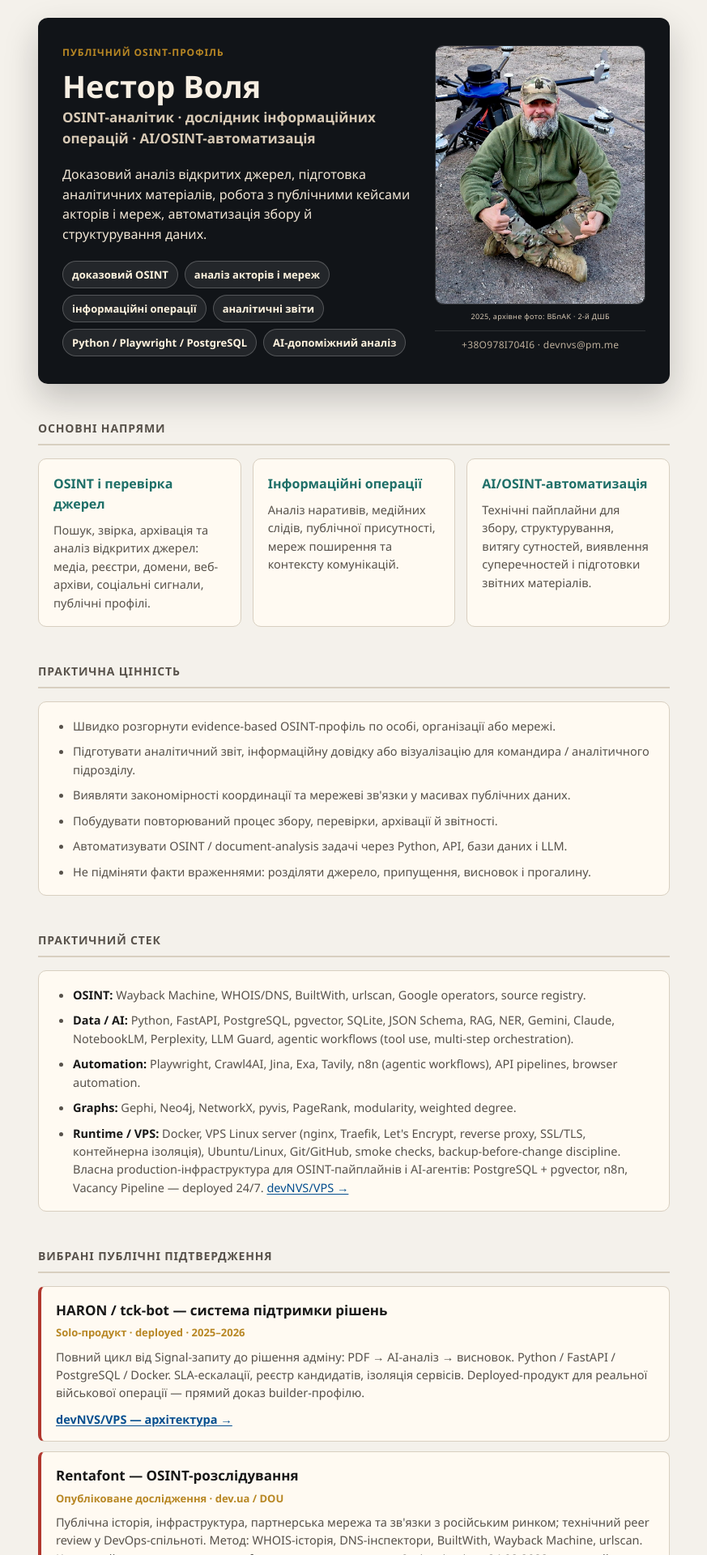
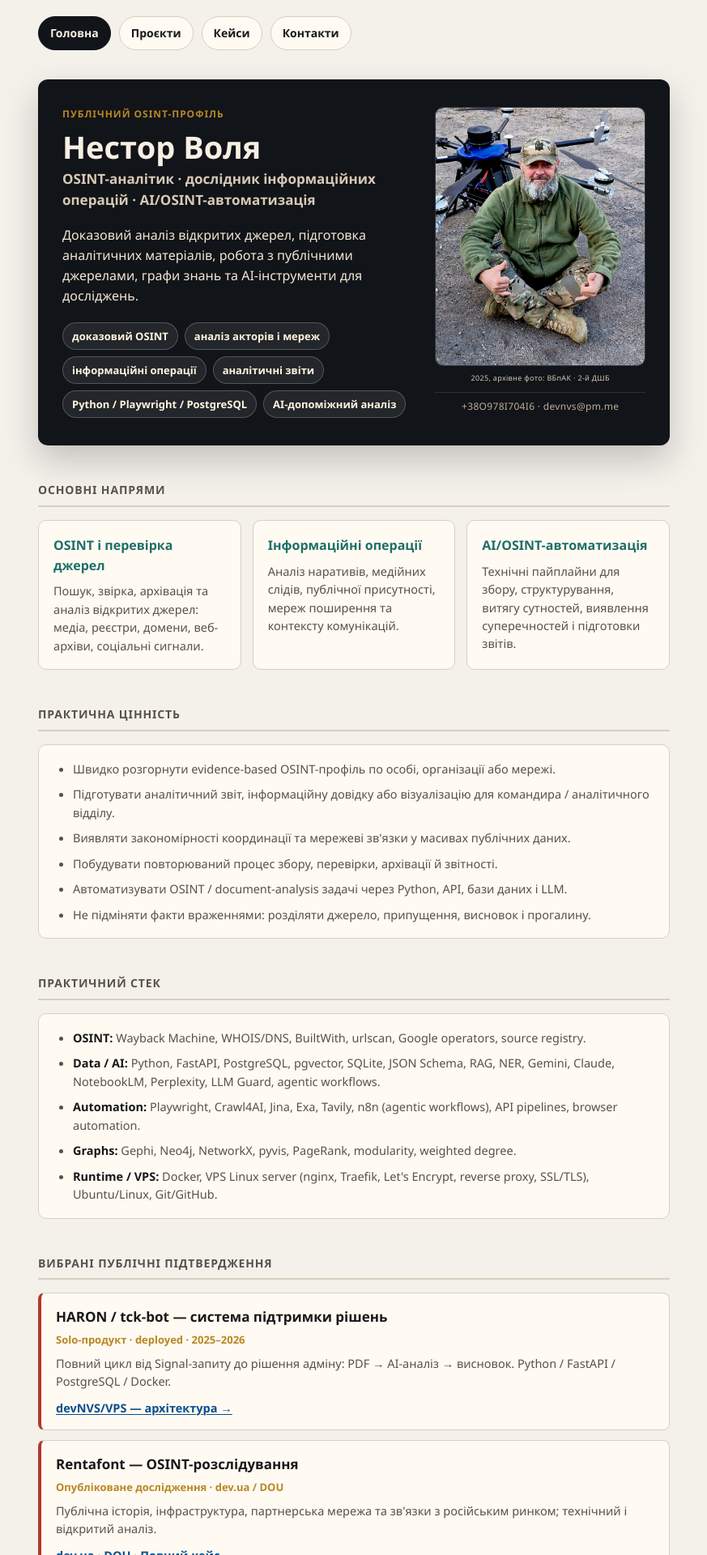
Before and after one commit to NestorVolya/nestorvolya.github.io, a Jekyll site: the page index.html, which Jekyll copies as it is, in a window 1280 px wide. Shown: the top 1920 px of the page at 81% size, without its empty margins (203-1076 px from the left). Built offline with Jekyll 4.4.1, drawn with Linux system fonts in a browser that asks for light colours; some of the changed text lies outside the part shown.

Commit message:
Add a public tab navigation to the main homepage and keep the site navigation consistent across sections

```diff
--- a/index.html
+++ b/index.html
@@ -4,7 +4,7 @@
   <meta charset="utf-8">
   <meta name="viewport" content="width=device-width, initial-scale=1">
   <title>Нестор Воля — OSINT-аналітик</title>
-  <meta name="description" content="Публічний профіль Нестора Волі: OSINT, дослідження інформаційних операцій, AI/OSINT-автоматизація, вибрані публічні підтвердження.">
+  <meta name="description" content="Публічний профіль Нестора Волі: OSINT, дослідження інформаційних операцій, AI/OSINT-автоматизація, кейси, реєстри, інституційний аналіз.">
   <style>
     :root {
       --bg: #f4f1eb;
@@ -34,6 +34,36 @@
     a { color: var(--link); text-decoration-thickness: 1px; text-underline-offset: 2px; }
     a:hover { text-decoration-thickness: 2px; }
 
+    .site-tabs {
+      max-width: 820px;
+      margin: 20px auto 0;
+      padding: 0 20px;
+      display: flex;
+      flex-wrap: wrap;
+      gap: 10px;
+    }
+
+    .tab {
+      display: inline-block;
+      padding: 9px 14px;
+      border: 1px solid var(--line);
+      border-radius: 999px;
+      background: var(--panel);
+      color: var(--ink);
+      font-size: 14px;
+      font-weight: 700;
+      text-decoration: none;
+      transition: all .15s ease;
+    }
+
+    .tab:hover,
+    .tab.active {
+      background: var(--dark);
+      border-color: var(--dark);
+      color: #f7efe3;
+      text-decoration: none;
+    }
+
     .page {
       max-width: 820px;
       margin: 0 auto;
@@ -51,6 +81,7 @@
       grid-template-columns: 1.5fr .9fr;
       gap: 28px;
       align-items: center;
+      margin-top: 14px;
     }
 
     .hero-photo {
@@ -256,6 +287,9 @@
     .ico.whatsapp { background: #25d366; }
 
     @media (max-width: 680px) {
+      .site-tabs {
+        padding: 0 14px;
+      }
       .hero {
         grid-template-columns: 1fr;
         padding: 26px 22px;
@@ -269,6 +303,13 @@
   </style>
 </head>
 <body>
+  <nav class="site-tabs" aria-label="Основна навігація">
+    <a class="tab active" href="./">Головна</a>
+    <a class="tab" href="projects/">Проєкти</a>
+    <a class="tab" href="cases/">Кейси</a>
+    <a class="tab" href="#profiles">Контакти</a>
+  </nav>
+
   <main class="page">
 
     <!-- HERO -->
@@ -277,7 +318,7 @@
         <div class="eyebrow">Публічний OSINT-профіль</div>
         <h1>Нестор Воля</h1>
         <div class="subtitle">OSINT-аналітик · дослідник інформаційних операцій · AI/OSINT-автоматизація</div>
-        <p class="lead">Доказовий аналіз відкритих джерел, підготовка аналітичних матеріалів, робота з публічними кейсами акторів і мереж, автоматизація збору й структурування даних.</p>
+        <p class="lead">Доказовий аналіз відкритих джерел, підготовка аналітичних матеріалів, робота з публічними джерелами, графи знань та AI-інструменти для досліджень.</p>
         <div class="chips">
           <span class="chip">доказовий OSINT</span>
           <span class="chip">аналіз акторів і мереж</span>
@@ -287,15 +328,13 @@
           <span class="chip">AI-допоміжний аналіз</span>
         </div>
       </div>
-      <!-- BLOCK: photo-id-card (фото-візитка): фото + архівний контекст + обфускований контакт -->
       <figure class="hero-photo">
-        <img src="assets/2025_vbaak_2dshb_nestor_volya.jpg" alt="Нестор Воля поруч із важким безпілотним авіаційним комплексом">
+        <img src="assets/2025_vbaak_2dshb_nestor_volya.jpg" alt="Нестор Воля">
         <figcaption class="hero-cap">
           <span class="cap-context">2025, архівне фото: ВБпАК · 2-й ДШБ</span>
           <span class="cap-contact">+38О978I704I6 · devnvs@pm.me</span>
         </figcaption>
       </figure>
-      <!-- /BLOCK: photo-id-card -->
     </section>
 
     <!-- НАПРЯМИ -->
@@ -303,7 +342,7 @@
     <div class="grid">
       <section class="card">
         <h3>OSINT і перевірка джерел</h3>
-        <p>Пошук, звірка, архівація та аналіз відкритих джерел: медіа, реєстри, домени, веб-архіви, соціальні сигнали, публічні профілі.</p>
+        <p>Пошук, звірка, архівація та аналіз відкритих джерел: медіа, реєстри, домени, веб-архіви, соціальні сигнали.</p>
       </section>
       <section class="card">
         <h3>Інформаційні операції</h3>
@@ -311,7 +350,7 @@
       </section>
       <section class="card">
         <h3>AI/OSINT-автоматизація</h3>
-        <p>Технічні пайплайни для збору, структурування, витягу сутностей, виявлення суперечностей і підготовки звітних матеріалів.</p>
+        <p>Технічні пайплайни для збору, структурування, витягу сутностей, виявлення суперечностей і підготовки звітів.</p>
       </section>
     </div>
 
@@ -320,7 +359,7 @@
     <section class="stack">
       <ul class="stack-list">
         <li>Швидко розгорнути evidence-based OSINT-профіль по особі, організації або мережі.</li>
-        <li>Підготувати аналітичний звіт, інформаційну довідку або візуалізацію для командира / аналітичного підрозділу.</li>
+        <li>Підготувати аналітичний звіт, інформаційну довідку або візуалізацію для командира / аналітичного відділу.</li>
         <li>Виявляти закономірності координації та мережеві зв'язки у масивах публічних даних.</li>
         <li>Побудувати повторюваний процес збору, перевірки, архівації й звітності.</li>
         <li>Автоматизувати OSINT / document-analysis задачі через Python, API, бази даних і LLM.</li>
@@ -333,10 +372,10 @@
     <section class="stack">
       <ul class="stack-list">
         <li><strong>OSINT:</strong> Wayback Machine, WHOIS/DNS, BuiltWith, urlscan, Google operators, source registry.</li>
-        <li><strong>Data / AI:</strong> Python, FastAPI, PostgreSQL, pgvector, SQLite, JSON Schema, RAG, NER, Gemini, Claude, NotebookLM, Perplexity, LLM Guard, agentic workflows (tool use, multi-step orchestration).</li>
+        <li><strong>Data / AI:</strong> Python, FastAPI, PostgreSQL, pgvector, SQLite, JSON Schema, RAG, NER, Gemini, Claude, NotebookLM, Perplexity, LLM Guard, agentic workflows.</li>
         <li><strong>Automation:</strong> Playwright, Crawl4AI, Jina, Exa, Tavily, n8n (agentic workflows), API pipelines, browser automation.</li>
         <li><strong>Graphs:</strong> Gephi, Neo4j, NetworkX, pyvis, PageRank, modularity, weighted degree.</li>
-        <li><strong>Runtime / VPS:</strong> Docker, VPS Linux server (nginx, Traefik, Let's Encrypt, reverse proxy, SSL/TLS, контейнерна ізоляція), Ubuntu/Linux, Git/GitHub, smoke checks, backup-before-change discipline. Власна production-інфраструктура для OSINT-пайплайнів і AI-агентів: PostgreSQL + pgvector, n8n, Vacancy Pipeline — deployed 24/7. <a href="https://nestorvolya.github.io/projects/devnvs-vps/">devNVS/VPS →</a></li>
+        <li><strong>Runtime / VPS:</strong> Docker, VPS Linux server (nginx, Traefik, Let's Encrypt, reverse proxy, SSL/TLS), Ubuntu/Linux, Git/GitHub.</li>
       </ul>
     </section>
 
@@ -347,7 +386,7 @@
       <section class="proof-item">
         <h3>HARON / tck-bot — система підтримки рішень</h3>
         <p class="venue">Solo-продукт · deployed · 2025–2026</p>
-        <p class="body">Повний цикл від Signal-запиту до рішення адміну: PDF → AI-аналіз → висновок. Python / FastAPI / PostgreSQL / Docker. SLA-ескалації, реєстр кандидатів, ізоляція сервісів. Deployed-продукт для реальної військової операції — прямий доказ builder-профілю.</p>
+        <p class="body">Повний цикл від Signal-запиту до рішення адміну: PDF → AI-аналіз → висновок. Python / FastAPI / PostgreSQL / Docker.</p>
         <p class="links">
           <a href="https://nestorvolya.github.io/projects/devnvs-vps/">devNVS/VPS — архітектура →</a>
         </p>
@@ -356,7 +395,7 @@
       <section class="proof-item">
         <h3>Rentafont — OSINT-розслідування</h3>
         <p class="venue">Опубліковане дослідження · dev.ua / DOU</p>
-        <p class="body">Публічна історія, інфраструктура, партнерська мережа та зв'язки з російським ринком; технічний peer review у DevOps-спільноті. Метод: WHOIS-історія, DNS-інспектори, BuiltWith, Wayback Machine, urlscan. Ключовий висновок: домен rentafont.ru продовжено через 9 місяців після 24.02.2022, активний до серпня 2023; співвідношення RU/UA користувачів ~20–25:1. Peer review у DOU-треді підтвердив методологію.</p>
+        <p class="body">Публічна історія, інфраструктура, партнерська мережа та зв'язки з російським ринком; технічний і відкритий аналіз.</p>
         <p class="links">
           <a href="https://dev.ua/blogs/posts/vidmovliaiutsia-vid-spivpratsi-rf-blog">dev.ua</a> ·
           <a href="https://dou.ua/forums/topic/47877/">DOU</a> ·
@@ -367,28 +406,27 @@
       <section class="proof-item">
         <h3>Russia Cristiana / Braschi — мережа впливу РФ</h3>
         <p class="venue">Актор-профілювання · мережа впливу РФ · Італія–Москва–Україна · 2026</p>
-        <p class="body">OSINT-розслідування м'якої сили РФ: Francesco Braschi / Russia Cristiana як transnational influence network на перетині релігійних, академічних і проросійських інформаційних середовищ. Методи: actor profiling, network mapping, timeline reconstruction, source registry. Ключовий вузол кластеру: <a href="cases/chekal_osint/">Олексій Чекаль</a> — актор мережі Braschi зі стверджуваним зв'язком до Rentafont.</p>
+        <p class="body">OSINT-розслідування м'якої сили РФ: Francesco Braschi / Russia Cristiana як transnational influence network.</p>
         <p class="links">
           <a href="cases/braschi_rc/">Повний кейс →</a> ·
-          <a href="https://gist.github.com/NestorVolya/7997de7361e244ab9f1a1f9a3f818e9c">Аналітичний звіт (GitHub Gist)</a> ·
-          <a href="https://infovarta.notion.site/_-308d7fb5fd9a80198f40ee491df41d18">Notion profile</a>
+          <a href="https://gist.github.com/NestorVolya/7997de7361e244ab9f1a1f9a3f818e9c">Аналітичний звіт (GitHub Gist)</a>
         </p>
       </section>
 
       <section class="proof-item">
         <h3>Чекаль Олексій — actor profiling</h3>
         <p class="venue">Actor profiling · ручний еталон + pipeline benchmark · 2025–2026</p>
-        <p class="body">Каліграф, автор графічного стилю ПЦУ — і системна присутність у проросійській медіасфері під час повномасштабного вторгнення. Актор мережі <a href="cases/braschi_rc/">Russia Cristiana / Braschi</a>; стверджуваний зв'язок із Rentafont. Методологічний бенчмарк: Wikipedia (167 виносок) як ручний еталон vs автоматичний pipeline (44 джерела, CHS 1.00, 5/5 gates). Wikipedia-стаття видалена після розкриття.</p>
+        <p class="body">Каліграф, автор графічного стилю ПЦУ — і системна присутність у проросійській медіасфері.</p>
         <p class="links">
           <a href="cases/chekal_osint/">Повний кейс →</a> ·
-          <a href="https://web.archive.org/web/20260129202211/https://uk.wikipedia.org/wiki/Чекаль_Олексій_Георгійович">Wikipedia (Wayback)</a>
+          <a href="https://web.archive.org/web/20260129202211/https://uk.wikipedia.org/wiki/%D0%A7%D0%B5%D0%BA%D0%B0%D0%BB%D1%8C_%D0%9E%D0%BB%D0%B5%D0%BA%D1%81%D1%96%D0%B9_%D0%93%D0%B5%D0%BE%D1%80%D0%B3%D1%96%D0%B9%D0%BE%D0%B2%D0%B8%D1%87">Wikipedia (Wayback)</a>
         </p>
       </section>
 
       <section class="proof-item">
         <h3>AI для OSINT і розвідки</h3>
         <p class="venue">robot_dreams · 09.04–25.06.2026 · завершено, ТОП-3 рейтингу курсу</p>
-        <p class="body">Курсове навчання та проєктні артефакти застосування AI в OSINT-аналізі. Диплом виданий, 197 балів, 99% успішності, 10/10 завдань.</p>
+        <p class="body">Курсове навчання та проєктні артефакти застосування AI в OSINT-аналізі. Диплом виданий, 197 балів.</p>
         <p class="links">
           <a href="https://lms.robotdreams.cc/certificate/f739b8e046d287d29148cd5ed96fc77a">сертифікат</a> ·
           <a href="https://robotdreams.cc/uk/course/2631-ai-osint-intelligence">сторінка курсу</a> ·
@@ -399,7 +437,7 @@
       <section class="proof-item">
         <h3>Курси прес-офіцерів ЗСУ</h3>
         <p class="venue">ВІКНУ · Військовий інститут КНУ ім. Тараса Шевченка · 30.09–14.10.2024</p>
-        <p class="body">Курс підвищення кваліфікації з питань інформування громадськості та взаємодії з медіа, 108 год / 3,6 кредити ЄКТС. Підсумковий контроль: 96 балів, оцінка "відмінно". СПК №22994521/7955-24.</p>
+        <p class="body">Курс підвищення кваліфікації з питань інформування громадськості та взаємодії з медіа.</p>
         <p class="links">
           <a href="assets/2024-10-14_viknu_certificate.jpg">свідоцтво</a>
         </p>
@@ -408,14 +446,14 @@
     </div>
 
     <!-- КОНТАКТИ -->
-    <h2>Контакти</h2>
+    <h2 id="contacts">Контакти</h2>
     <div class="contacts">
       <span class="contact-num">
         <span class="ico whatsapp" title="WhatsApp" aria-label="WhatsApp">
-          <svg viewBox="0 0 24 24" fill="#fff" aria-hidden="true"><path d="M17.472 14.382c-.297-.149-1.758-.867-2.03-.967-.273-.099-.471-.148-.67.15-.197.297-.767.966-.94 1.164-.173.199-.347.223-.644.075-.297-.149-1.255-.463-2.39-1.475-.883-.788-1.48-1.761-1.653-2.059-.173-.297-.018-.458.13-.606.134-.133.298-.347.446-.52.149-.174.198-.298.298-.497.099-.198.05-.371-.025-.52-.075-.149-.669-1.612-.916-2.207-.242-.579-.487-.5-.669-.51-.173-.008-.371-.01-.57-.01-.198 0-.52.074-.792.372-.272.297-1.04 1.016-1.04 2.479 0 1.462 1.065 2.875 1.213 3.074.149.198 2.096 3.2 5.077 4.487.709.306 1.262.489 1.694.625.712.227 1.36.195 1.871.118.571-.085 1.758-.719 2.006-1.413.248-.694.248-1.289.173-1.413-.074-.124-.272-.198-.57-.347m-5.421 7.403h-.004a9.87 9.87 0 0 1-5.031-1.378l-.361-.214-3.741.982.998-3.648-.235-.374a9.86 9.86 0 0 1-1.51-5.26c.001-5.45 4.436-9.884 9.888-9.884 2.64 0 5.122 1.03 6.988 2.898a9.825 9.825 0 0 1 2.893 6.994c-.003 5.45-4.437 9.884-9.885 9.884m8.413-18.297A11.815 11.815 0 0 0 12.05 0C5.495 0 .16 5.335.157 11.892c0 2.096.547 4.142 1.588 5.945L.057 24l6.305-1.654a11.882 11.882 0 0 0 5.683 1.448h.005c6.554 0 11.89-5.335 11.893-11.893a11.821 11.821 0 0 0-3.48-8.413Z"/></svg>
+          <svg viewBox="0 0 24 24" fill="#fff" aria-hidden="true"><path d="M17.472 14.382c-.297-.149-1.758-.867-2.03-.967-.273-.099-.471-.148-.67.15-.197.297-.767.966-.94 1.164-.173.199-.347.223-.644.08-.297-.149-1.259-.463-2.395-1.478-.886-.79-1.486-1.763-1.663-2.06-.173-.297-.018-.458.13-.606.134-.133.297-.347.446-.521.149-.173.199-.297.299-.495.099-.198.049-.372-.025-.521-.074-.149-.67-1.617-.916-2.214-.241-.58-.487-.5-.67-.51-.173-.008-.372-.01-.571-.01-.199 0-.521.074-.794.372-.273.297-1.043 1.02-1.043 2.485s1.067 2.876 1.214 3.074c.149.199 2.095 3.201 5.076 4.488.708.305 1.261.488 1.692.625.709.226 1.354.194 1.864.118.569-.085 1.758-.719 2.006-1.414.248-.695.248-1.29.173-1.414-.074-.124-.272-.199-.571-.348z"></path></svg>
         </span>
         <span class="ico signal" title="Signal" aria-label="Signal">
-          <svg viewBox="0 0 24 24" fill="#fff" aria-hidden="true"><path d="M12 2C6.5 2 2 5.94 2 10.8c0 2.5 1.2 4.74 3.12 6.31-.13.97-.5 1.86-1.06 2.62-.18.24.02.58.31.52 1.6-.3 2.9-.84 3.9-1.45 1.13.33 2.36.5 3.73.5 5.5 0 10-3.94 10-8.8S17.5 2 12 2Z"/></svg>
+          <svg viewBox="0 0 24 24" fill="#fff" aria-hidden="true"><path d="M12 2C6.5 2 2 5.94 2 10.8c0 2.5 1.2 4.74 3.12 6.31-.13.97-.5 1.86-1.06 2.62-.18.24.02.58.31.52 1.6-.3 2.9-.84 3.9-1.45 1.2.4 2.5.6 3.73.6 5.5 0 10-3.94 10-8.8S17.5 2 12 2zm-1.1 4.7c.3-.02.52.16.52.46 0 .66.28 1.35.86 1.99.58.64 1.23 1.02 2 1.02.32 0 .6.24.6.57 0 .35-.27.58-.62.58-.12 0-.22-.03-.34-.06-1.56-.47-2.8-1.9-3.24-3.18-.14-.43.04-.83.42-.98.1-.04.2-.05.3-.04zm4.8 1.2c.28 0 .52.18.56.44.13.91.2 1.7.2 2.52 0 .31-.23.54-.54.54-.3 0-.54-.23-.54-.54 0-.7-.05-1.37-.17-2.02-.08-.45.2-.87.49-.92zm-7 1.3c.29 0 .53.2.56.48.16.82.32 1.67.38 2.53.06.83-.44 1.53-1.23 1.53-.3 0-.59-.1-.81-.29-.21-.18-.33-.45-.33-.74 0-.87.4-1.66.72-2.51.16-.43.4-.8.71-1.06.08-.07.18-.14.3-.14zm12.4 2.28c.48 0 .85.36.85.84 0 .49-.38.86-.85.86-.26 0-.5-.11-.68-.28-.5-.45-.8-1.1-.8-1.82 0-.31.24-.55.55-.55.13 0 .25.03.36.09.08.04.12.08.17.14.05.06.1.13.15.18.1.12.14.28.14.44 0 .07-.01.13-.03.19-.02.08-.06.16-.11.22-.06.08-.13.14-.22.18-.05.03-.1.05-.16.06-.05.01-.09.01-.14.01zm-9.6-.18c.2 0 .36.16.36.36v.55c0 .2-.16.36-.36.36s-.36-.16-.36-.36v-.55c.01-.2.17-.36.36-.36zm3.8 0c.2 0 .36.16.36.36v.55c0 .2-.16.36-.36.36s-.36-.16-.36-.36v-.55c.01-.2.17-.36.36-.36z"></path></svg>
         </span>
         <span class="num">+38О978I704I6</span>
       </span>
@@ -424,7 +462,7 @@
 
     <!-- ПРОФІЛІ -->
     <h2>Профілі</h2>
-    <div class="profiles">
+    <div class="profiles" id="profiles">
       <a class="profile-btn" href="https://github.com/NestorVolya">GitHub</a>
       <a class="profile-btn" href="https://www.linkedin.com/in/kornisan">LinkedIn</a>
       <a class="profile-btn" href="https://dou.ua/users/nestor-volya/topics/">DOU</a>
```
Also changed, not shown: other parts of index.html (+1 -2 lines).
